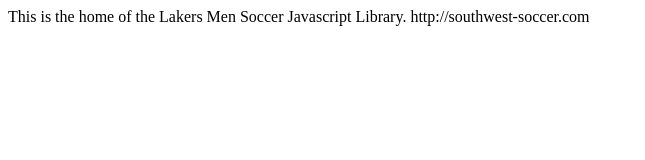
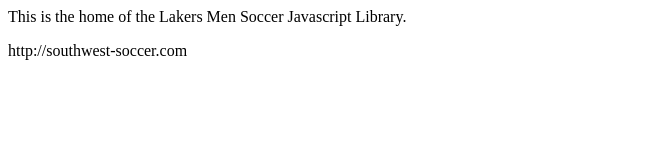
Before and after one commit to rlieving/LakerLibrary, a plain HTML site: page index.html in a window 1280 px wide. Shown: the whole page, without its empty margins (0-645 px from the left). Drawn offline with nearby package versions, Linux system fonts and the light colour scheme.

Commit message:
Improved HTML
Creating improved HTML page

```diff
--- a/index.html
+++ b/index.html
@@ -1,8 +1,11 @@
 <html>
     <head>
+      <script src="https://ajax.googleapis.com/ajax/libs/jquery/2.1.4/jquery.min.js"></script>
     </head>
     <body>
         This is the home of the Lakers Men Soccer Javascript Library.
+        <p>
         http://southwest-soccer.com
+      </p>
     </body>
 </html>
```
